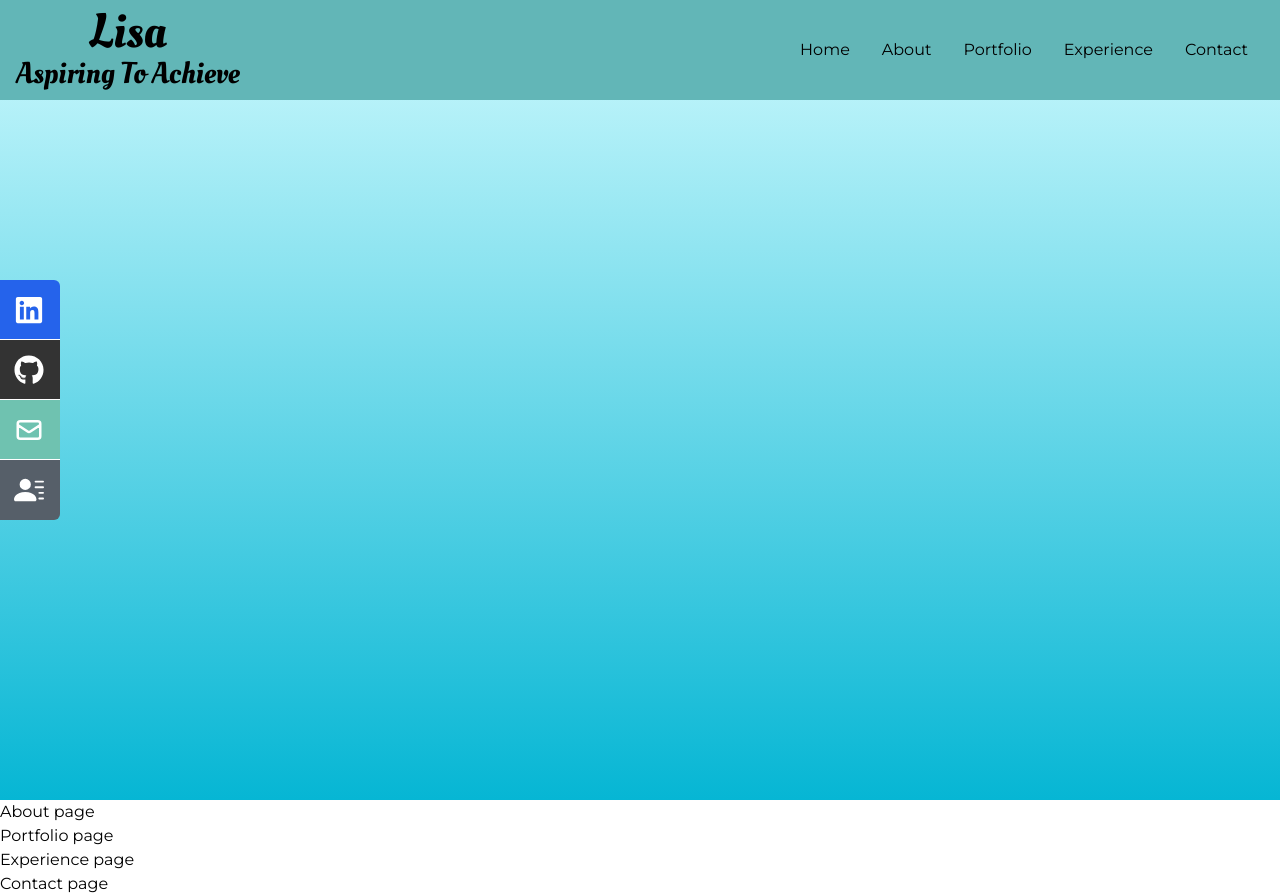
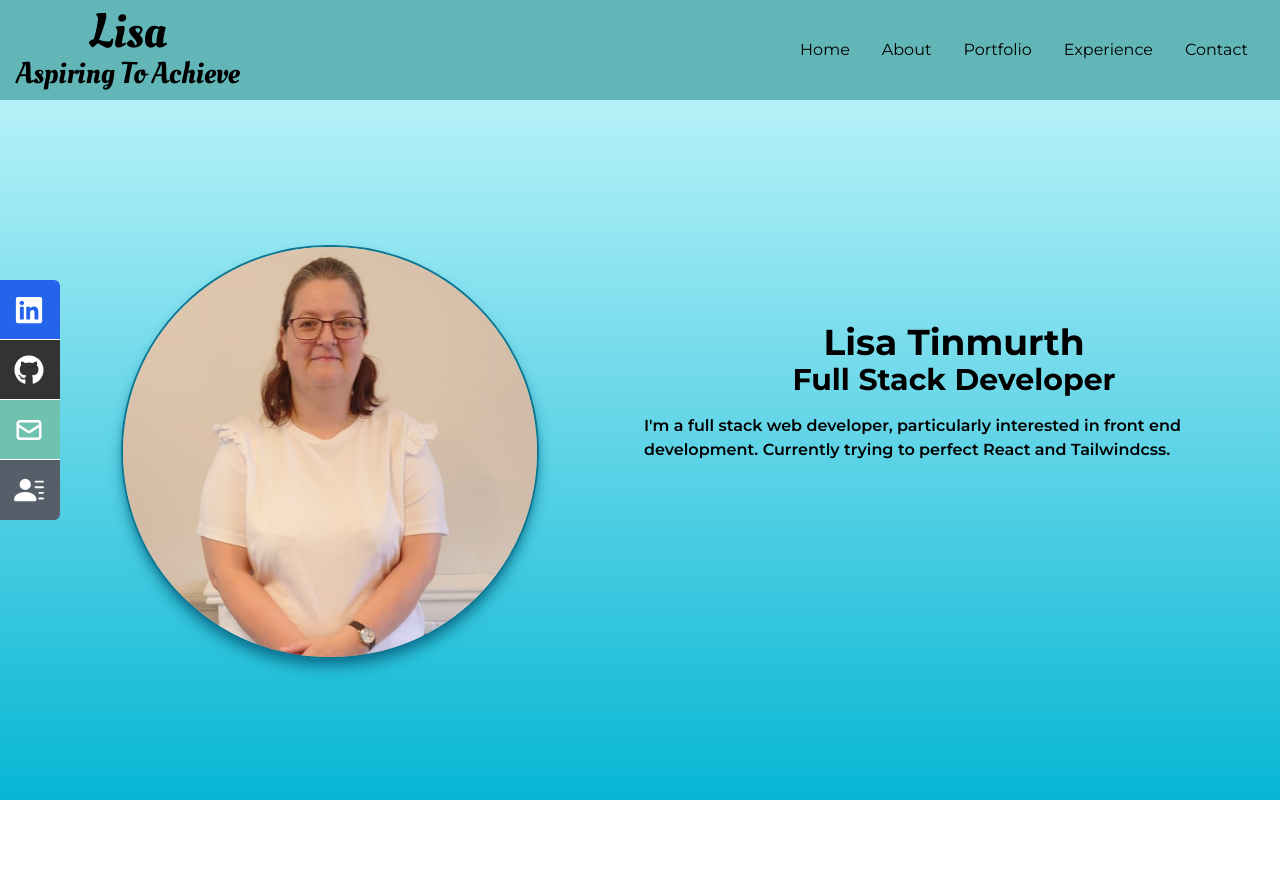
Before and after one commit to Mrst12/portfolio-website, a React (Create React App) app: page / in a window 1280 px wide. After the commit the page ends 800 px from the top, so only its background shows below. Built offline with nearby package versions, Linux system fonts and the light colour scheme.

Commit message:
add content to the homepage, style and add on animation to it

```diff
--- a/src/App.js
+++ b/src/App.js
@@ -4,16 +4,17 @@
 import Portfolio from "./components/Portfolio.jsx";
 import Experience from "./components/Experience.jsx";
 import Contact from "./components/Contact.jsx";
+import "aos/dist/aos.css";
 
 function App() {
   return (
     <div>
       <Navbar />
       <Home />
-      <About />
+      {/*<About />
       <Portfolio />
       <Experience />
-      <Contact />
+  <Contact />*/}
     </div>
   );
 }
--- a/src/components/Home.jsx
+++ b/src/components/Home.jsx
@@ -1,9 +1,36 @@
 import React from "react";
+import profile from "../assets/profile.jpg";
+import AOS from "aos";
+
+AOS.init({
+  duration: 1000,
+});
 
 const Home = () => {
   return (
     <div className="w-full h-screen bg-gradient-to-b from-cyan-100 to-cyan-500">
-      Home page
+      <div className="max-w-[1500px] mx-auto px-4 flex flex-col items-center justify-center h-full md:flex-row">
+        <div>
+          <img
+            src={profile}
+            alt="profile"
+            className="mt-36 mb-10 mx-auto w-2/3 rounded-full border-2 border-cyan-700 shadow-lg shadow-cyan-700"
+          />
+        </div>
+
+        <div className="flex flex-col items-center justify-center h-full">
+          <h1 className="text-2xl sm:text-4xl font-bold" data-aos="slide-right">
+            Lisa Tinmurth
+          </h1>
+          <h2 className="text-xl sm:text-3xl font-bold" data-aos="slide-left">
+            Full Stack Developer
+          </h2>
+          <p className="max-w-[700px] font-semibold py-4" data-aos="slide-up">
+            I'm a full stack web developer, particularly interested in front end
+            development. Currently trying to perfect React and Tailwindcss.
+          </p>
+        </div>
+      </div>
     </div>
   );
 };
```
